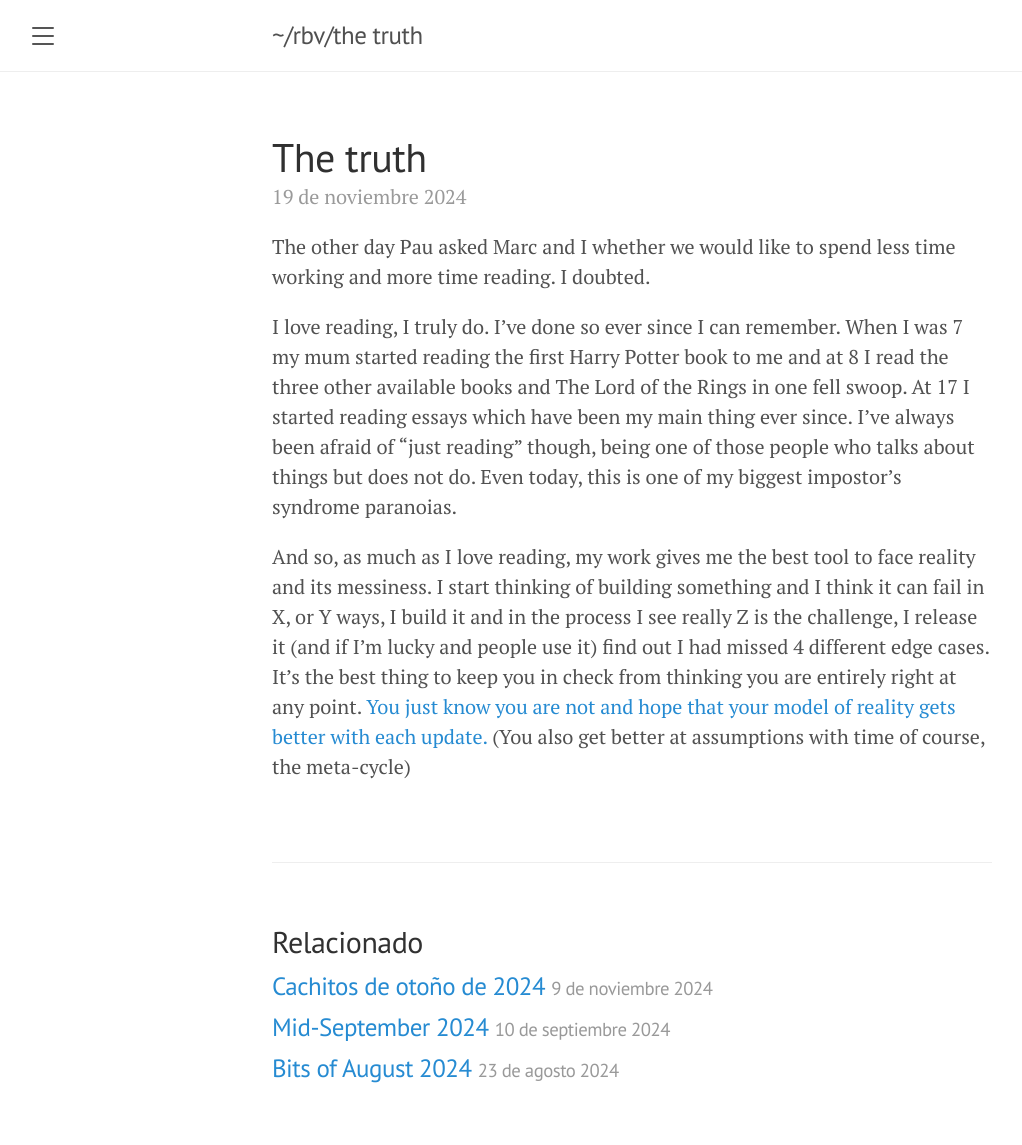
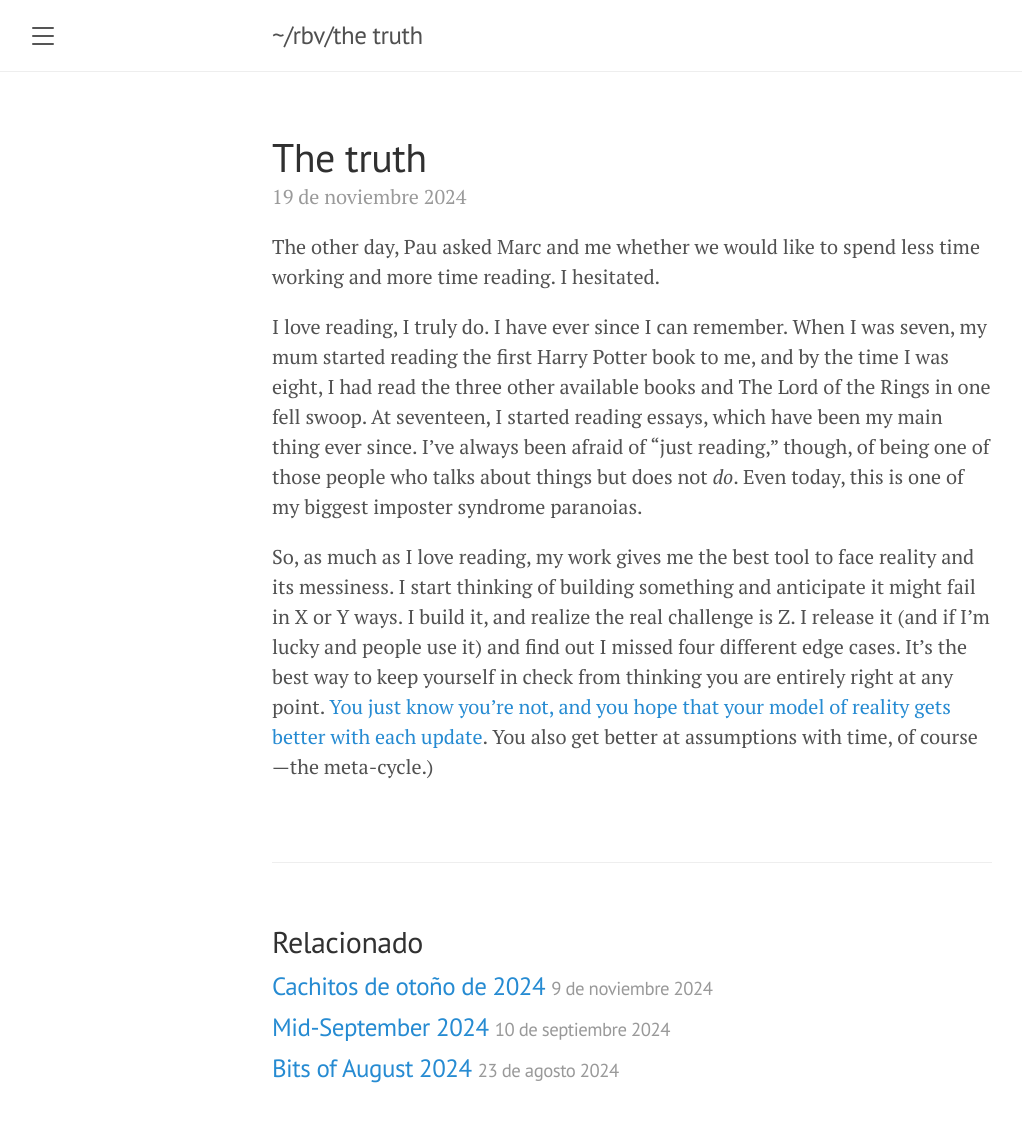
Before and after one commit to rbarbadillo/rbarbadillo.github.io, a Jekyll site: the page built from _posts/2024-11-19-the-truth.md, in a window 1280 px wide. Shown: the whole page, without its empty margins (8-1030 px from the left). Built offline with Jekyll 4.4.1, drawn with Linux system fonts in a browser that asks for light colours.

Commit message:
Actualizar 2024-11-19-the-truth.md

```diff
--- a/_posts/2024-11-19-the-truth.md
+++ b/_posts/2024-11-19-the-truth.md
@@ -6,14 +6,10 @@ excerpt:
 date: 2024-11-19
 ---
 
-The other day Pau asked Marc and I whether we would like to spend less time working and more time reading. I doubted.
+The other day, Pau asked Marc and me whether we would like to spend less time working and more time reading. I hesitated.
 
-I love reading, I truly do. I’ve done so ever since I can remember. When I was 7 my mum started reading the first Harry Potter book to me and at 8 I read the three other available books and The Lord of the Rings in one fell swoop. At 17 I started reading essays which have been my main thing ever since.
-I’ve always been afraid of “just reading” though, being one of those people who talks about things but does not do. Even today, this is one of my biggest impostor’s syndrome paranoias.
+I love reading, I truly do. I have ever since I can remember. When I was seven, my mum started reading the first Harry Potter book to me, and by the time I was eight, I had read the three other available books and The Lord of the Rings in one fell swoop. At seventeen, I started reading essays, which have been my main thing ever since. I’ve always been afraid of “just reading,” though, of being one of those people who talks about things but does not _do_. Even today, this is one of my biggest imposter syndrome paranoias.
 
-And so, as much as I love reading, my work gives me the best tool to face reality and its messiness.
-I start thinking of building something and I think it can fail in X, or Y ways, I build it and in the process I see really Z is the challenge,
-I release it (and if I’m lucky and people use it) find out I had missed 4 different edge cases.
-It’s the best thing to keep you in check from thinking you are entirely right at any point.
-[You just know you are not and hope that your model of reality gets better with each update.](https://en.m.wikipedia.org/wiki/Fallibilism)
-(You also get better at assumptions with time of course, the meta-cycle)
+So, as much as I love reading, my work gives me the best tool to face reality and its messiness. I start thinking of building something and anticipate it might fail in X or Y ways. I build it, and realize the real challenge is Z. I release it (and if I’m lucky and people use it) and find out I missed four different edge cases. It’s the best way to keep yourself in check from thinking you are entirely right at any point.
+[You just know you’re not, and you hope that your model of reality gets better with each update](https://en.m.wikipedia.org/wiki/Fallibilism).
+You also get better at assumptions with time, of course—the meta-cycle.)
```
